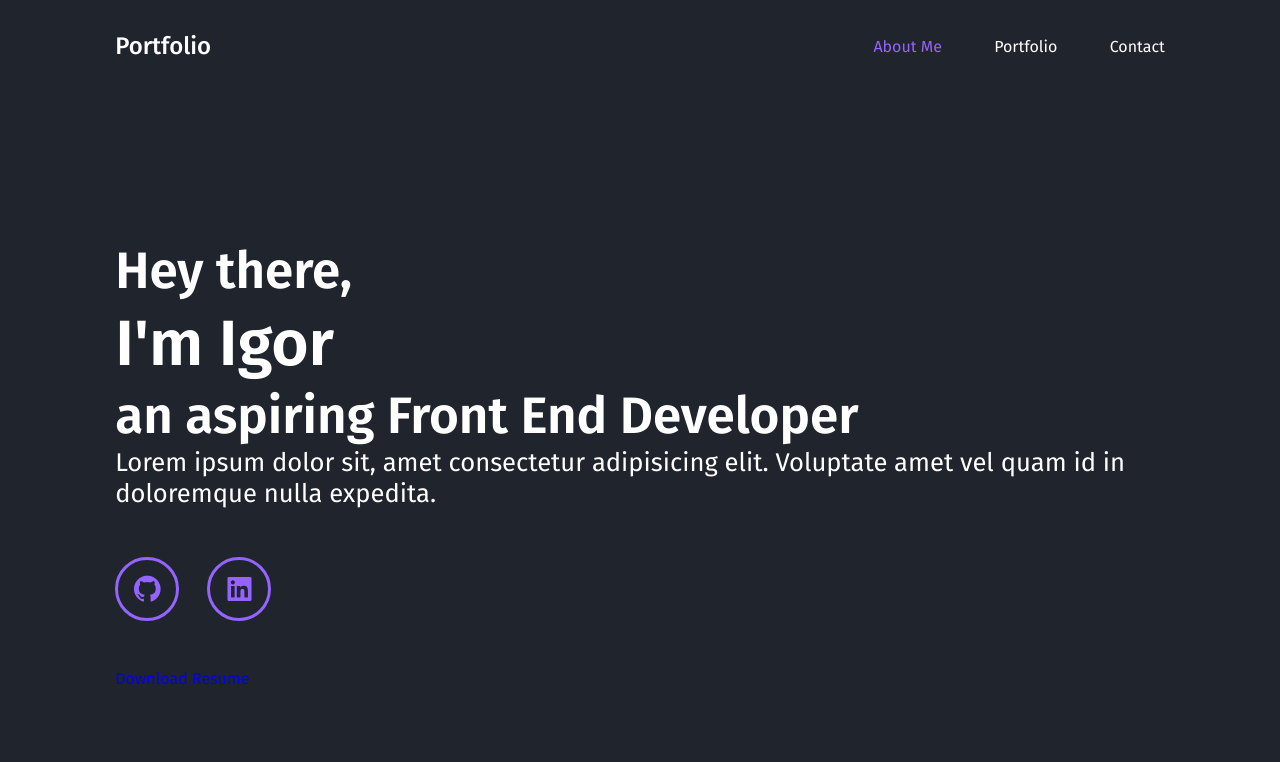
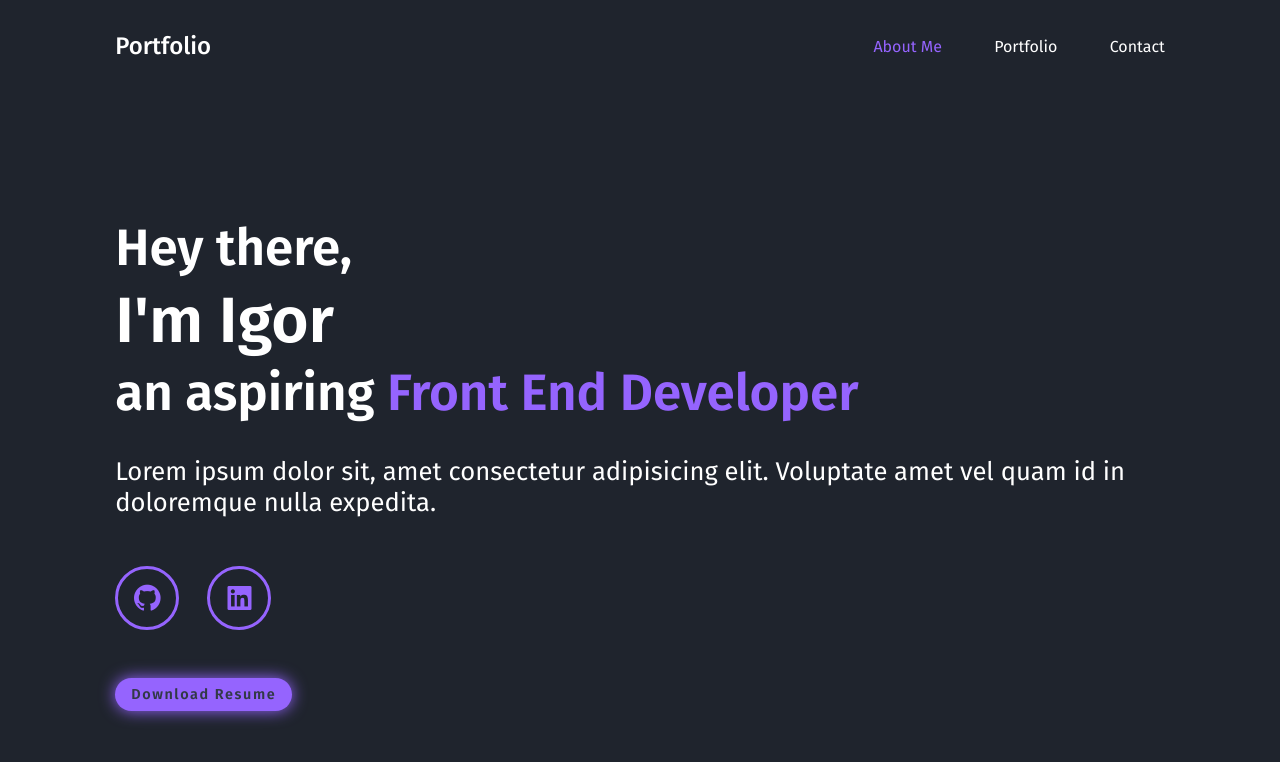
Before and after one commit to igor570/personal-portfolio-site, a website built with Vite: page website/index.html in a window 1280 px wide. Built offline with nearby package versions, Linux system fonts and the light colour scheme.

Commit message:
Button update

```diff
--- a/website/src/style.css
+++ b/website/src/style.css
@@ -62,6 +62,7 @@ header {
 
 
 /* Building out the hero section of the Home Page */
+
 section {
     min-height: 100vh;
     cursor: pointer;
@@ -86,6 +87,14 @@ section {
     font-size: 3.2rem;
     font-weight: 700;
 
+}
+
+ .home-content h3:nth-of-type(2){
+    margin-bottom: 2rem;
+}
+
+span {
+    color: var(--main-color);
 }
 
 .home-content h1 {
@@ -125,3 +134,23 @@ section {
     color: var(--bg-color);
     box-shadow: 0 0 1rem var(--main-color);
 }
+
+
+/* Download Resume Button Styling */
+
+.btn {
+    display: inline-block;
+    padding: .5rem 1rem;
+    background-color: var(--main-color);
+    border-radius: 4rem;
+    box-shadow: 0 0 1rem var(--main-color);
+    font-size: 0.9rem;
+    color: var(--second-bg-color);
+    letter-spacing: .1rem;
+    font-weight: 600;
+    transition: .5s ease;
+}
+
+.btn:hover {
+    box-shadow: none;
+}
```
Also changed, not shown: 1 other file.
